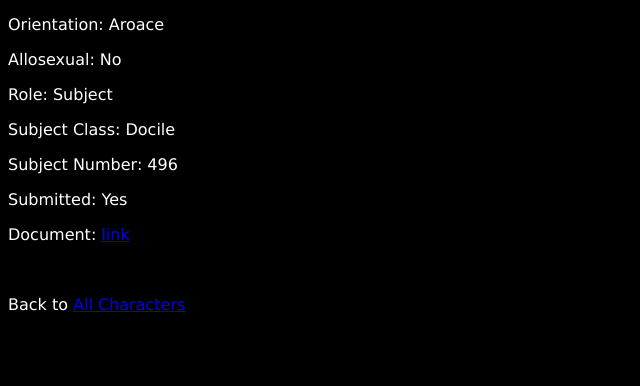
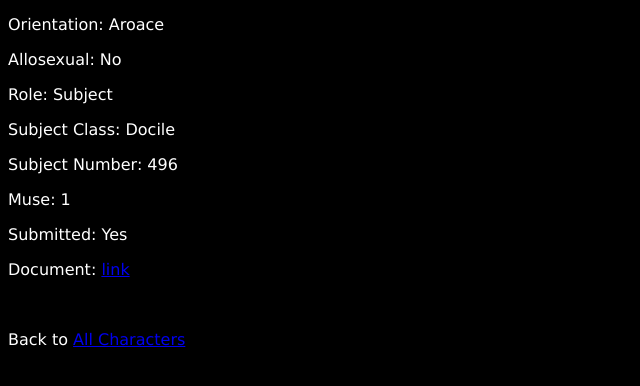
Before and after one commit to AspenTheRoyal/my_daystar_database, a Django app: a page that uses character_data/templates/details.html in a window 1280 px wide. Shown: the part 170-556 px from the top of the page, without its empty margins (0-640 px from the left). Run offline with Django 5.2, Linux system fonts and the light colour scheme; data comes from the database, SQL or seed files in the repository.

Commit message:
Add muse on details.html

```diff
--- a/character_data/templates/details.html
+++ b/character_data/templates/details.html
@@ -27,6 +27,7 @@
 {% else %}
     <p>Role: {{ mycharacter.specificRole }}</p>
 {% endif %}
+<p>Muse: {{ mycharacter.muse }}</p>
 {% if mycharacter.submitted == True %}
     <p>Submitted: Yes</p>
 {% else %}
```
